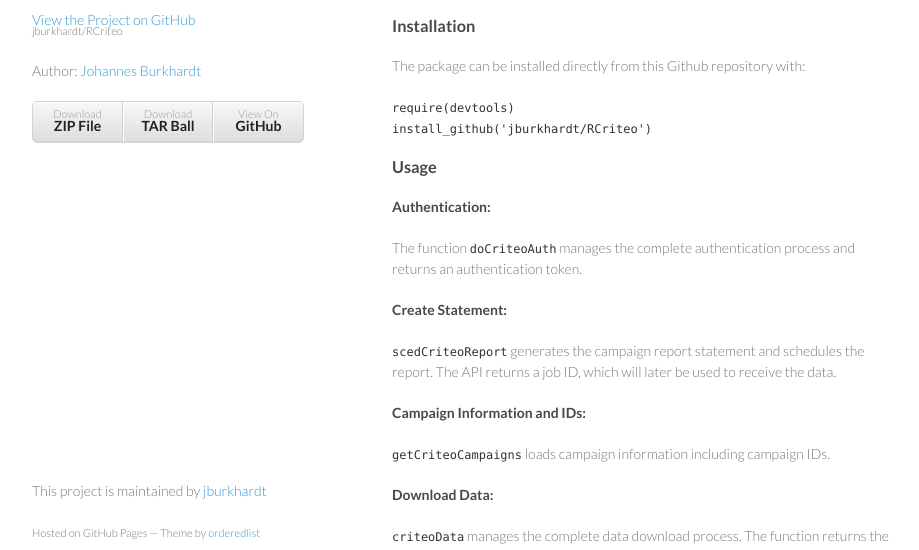
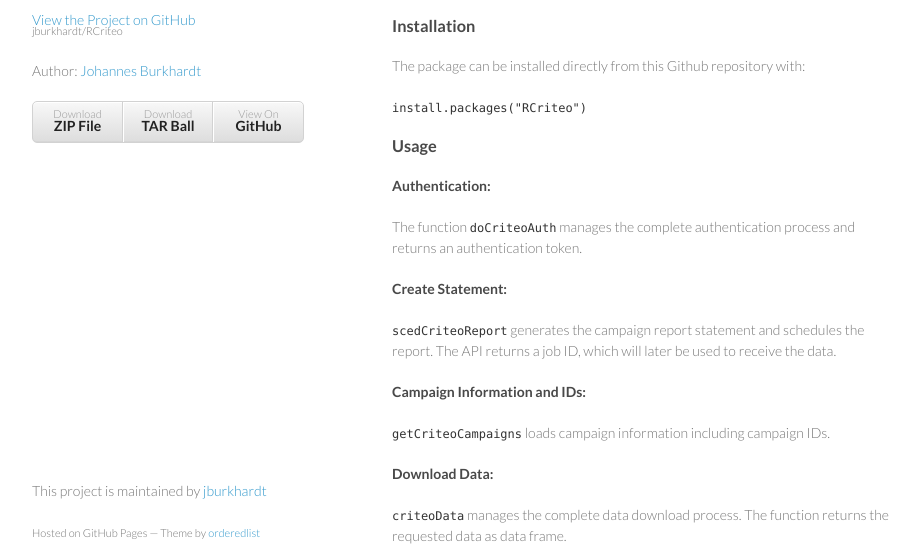
Before and after one commit to banboo-data/RCriteo, a plain HTML site: page index.html in a window 1280 px wide. Shown: the part 188-738 px from the top of the page, without its empty margins (178-1097 px from the left). Drawn offline with Linux system fonts and the light colour scheme.

Commit message:
change install docu

```diff
--- a/index.html
+++ b/index.html
@@ -42,8 +42,7 @@ The <strong>data</strong> can be <strong>downloaded</strong> and will be transfo
 
 <p>The package can be installed directly from this Github repository with:</p>
 
-<p><code>require(devtools)</code><br>
-<code>install_github('jburkhardt/RCriteo')</code></p>
+<p><code>install.packages("RCriteo")</code><br>
 
 <h3>
 <a id="usage" class="anchor" href="#usage" aria-hidden="true"><span class="octicon octicon-link"></span></a>Usage</h3>
```
